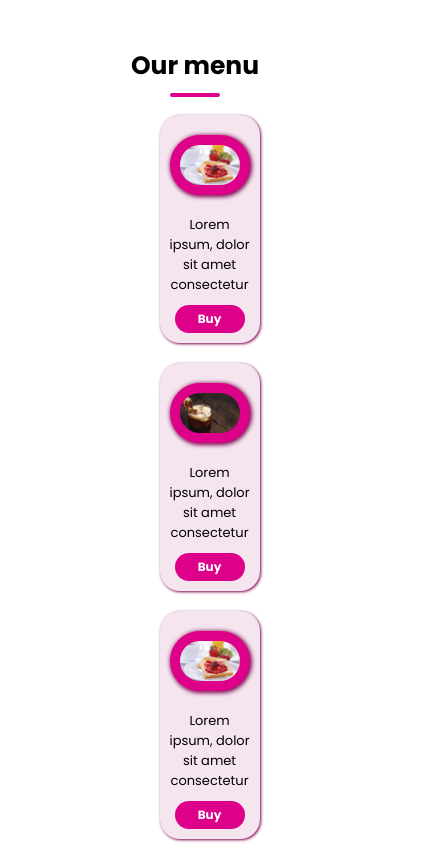
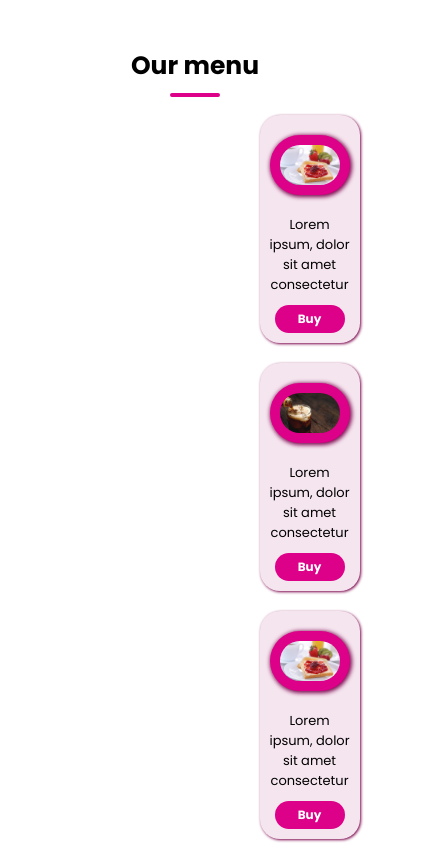
Before and after one commit to marytechme/Naaz-beverage, a website: page index.html in a window 390 px wide. Shown: the part 947-1790 px from the top of the page, 441 px wide, since content can reach past the window. Drawn offline with nearby package versions, Linux system fonts and the light colour scheme; files that its build step writes are made by us from their sources; files whose address does not match are found by name.

Commit message:
correcting my responsiveness

```diff
--- a/Components/_our-menu.scss
+++ b/Components/_our-menu.scss
@@ -64,6 +64,7 @@ hr{
 
 @media screen and (max-width: 1000px) {
     .our-menu{
+        margin: 0 100px;
         padding: 0 100px;
         display: flex;
         flex-wrap: wrap;
@@ -77,7 +78,8 @@ hr{
 @media screen and (max-width: 700px) {
 
     .our-menu{
-
+        margin: 0 100px;
+        padding: 0 100px;
         .our-menu-desc{
             width: 120px;
             margin: 12px;
@@ -87,7 +89,8 @@ hr{
 
 @media screen and (max-width: 500px) {
     .our-menu{
-
+        margin: 0 100px;
+        padding: 0 100px;
         .our-menu-desc{
             width: 100px;
             margin: 10px;
@@ -97,7 +100,8 @@ hr{
 
 @media screen and (max-width: 300px) {
     .our-menu{
-
+        margin: 0 100px;
+        padding: 0 100px;
         .our-menu-desc{
             width: 170px;
             margin: 2px;
```
